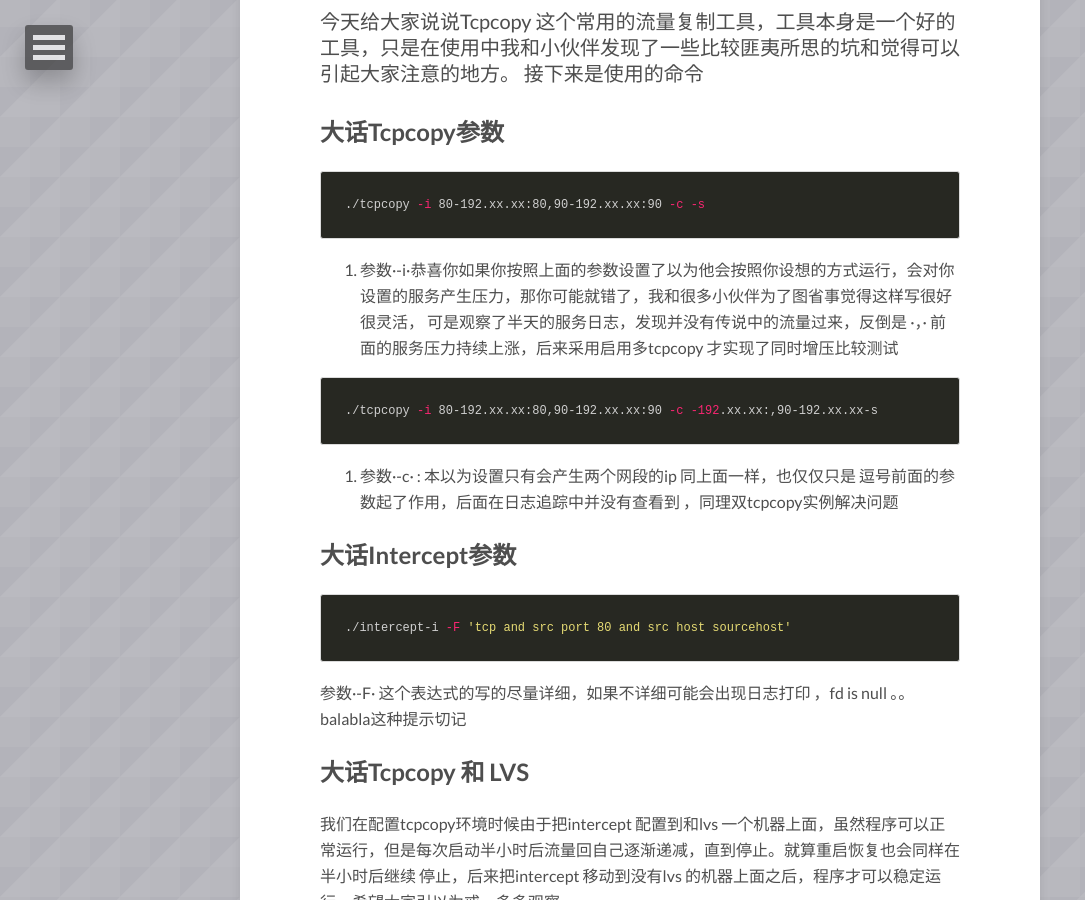
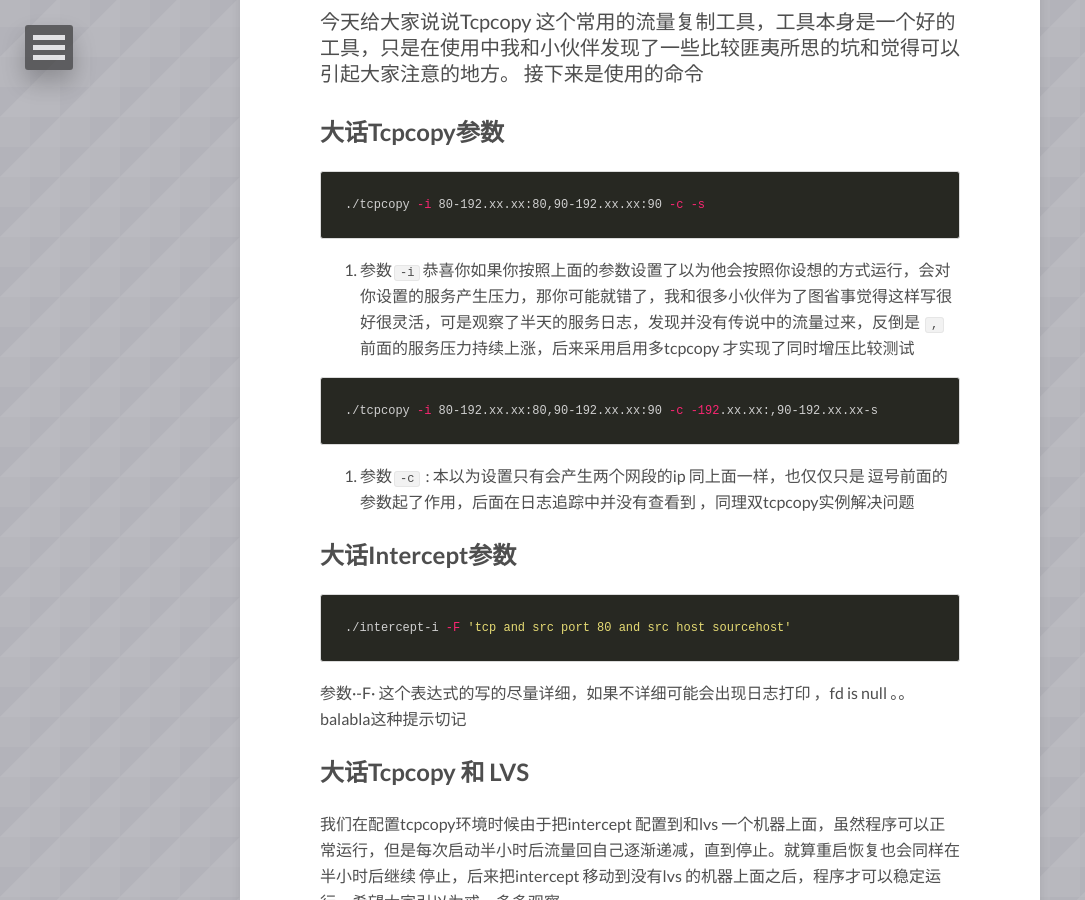
Before and after one commit to jokerbo1/jokerbo1.github.io, a Jekyll site: the page built from _posts/2017-3-10-tcpcopy1.md, in a window 1280 px wide and 900 px high, scrolled down 303 px. Shown: the whole window, without its empty margins (0-1085 px from the left). Built offline with Jekyll 4.4.1, drawn with Linux system fonts in a browser that asks for light colours; part of the change alters nothing that is shown.

````diff
--- a/_posts/2017-3-10-tcpcopy1.md
+++ b/_posts/2017-3-10-tcpcopy1.md
@@ -15,13 +15,13 @@
 ./tcpcopy -i 80-192.xx.xx:80,90-192.xx.xx:90 -c -s
 ```
 
-1. 参数·-i·恭喜你如果你按照上面的参数设置了以为他会按照你设想的方式运行，会对你设置的服务产生压力，那你可能就错了，我和很多小伙伴为了图省事觉得这样写很好很灵活，
-可是观察了半天的服务日志，发现并没有传说中的流量过来，反倒是 ·，· 前面的服务压力持续上涨，后来采用启用多tcpcopy 才实现了同时增压比较测试
+1. 参数`-i`恭喜你如果你按照上面的参数设置了以为他会按照你设想的方式运行，会对你设置的服务产生压力，那你可能就错了，我和很多小伙伴为了图省事觉得这样写很好很灵活，可是观察了半天的服务日志，发现并没有传说中的流量过来，反倒是 `,` 前面的服务压力持续上涨，后来采用启用多tcpcopy 才实现了同时增压比较测试
 
 ```shell
 ./tcpcopy -i 80-192.xx.xx:80,90-192.xx.xx:90 -c -192.xx.xx:,90-192.xx.xx-s
 ```
-2. 参数·-c· : 本以为设置只有会产生两个网段的ip 同上面一样，也仅仅只是 逗号前面的参数起了作用，后面在日志追踪中并没有查看到 ，同理双tcpcopy实例解决问题
+
+3. 参数`-c` : 本以为设置只有会产生两个网段的ip 同上面一样，也仅仅只是 逗号前面的参数起了作用，后面在日志追踪中并没有查看到 ，同理双tcpcopy实例解决问题
 
 
 ## 大话Intercept参数
````
